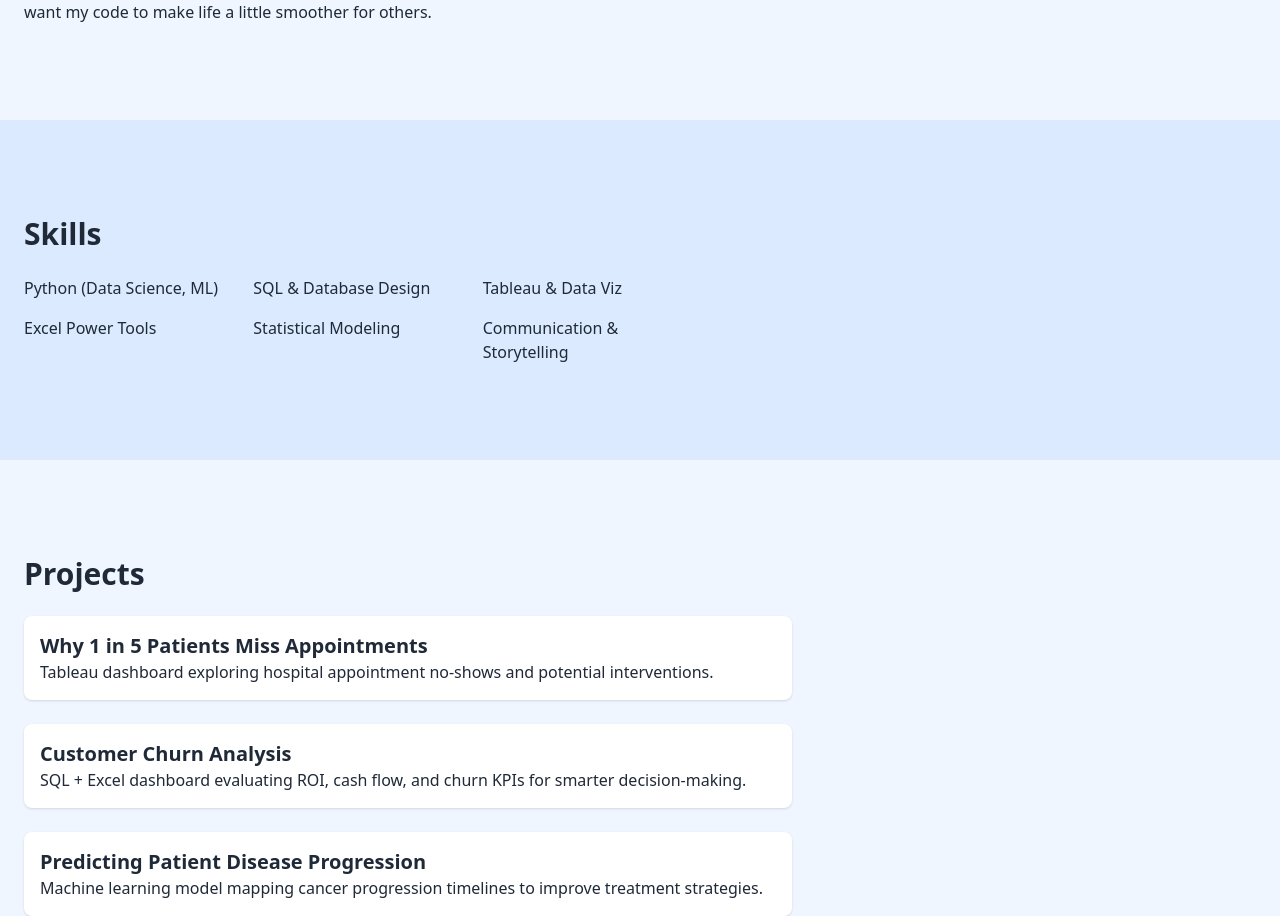
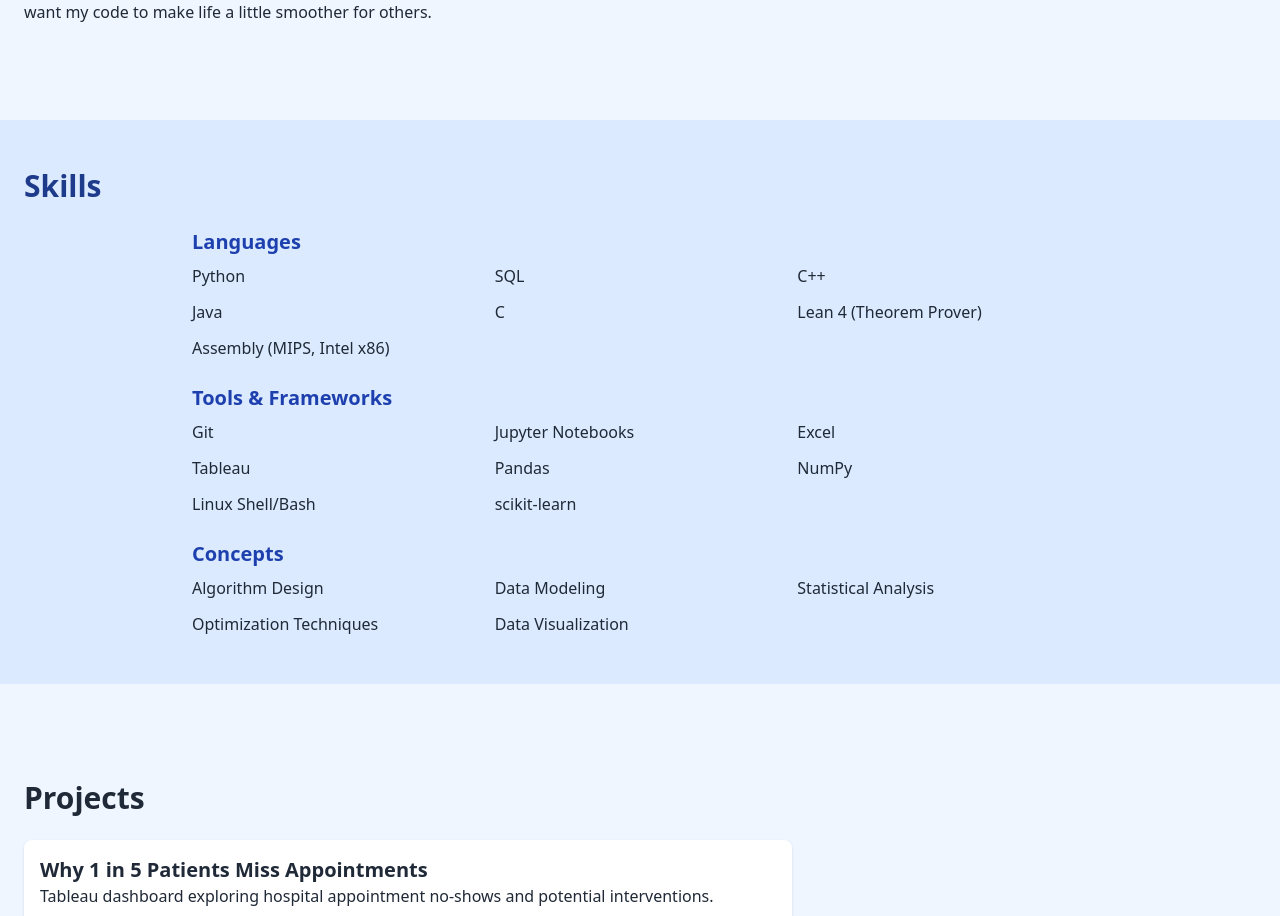
Before and after one commit to manasa7958/portfolio, a Next.js app: page / in a window 1280 px wide. Shown: the part 1020-1936 px from the top of the page. Built offline with nearby package versions, Linux system fonts and the light colour scheme.

Commit message:
Update SkillsSection.tsx

```diff
--- a/components/sections/SkillsSection.tsx
+++ b/components/sections/SkillsSection.tsx
@@ -1,15 +1,47 @@
 export default function SkillsSection() {
   return (
-    <section id="skills" className="bg-blue-100 text-gray-800">
-      <h2 className="text-3xl mb-6">Skills</h2>
-      <ul className="grid grid-cols-2 md:grid-cols-3 gap-4 max-w-2xl">
-        <li>Python (Data Science, ML)</li>
-        <li>SQL & Database Design</li>
-        <li>Tableau & Data Viz</li>
-        <li>Excel Power Tools</li>
-        <li>Statistical Modeling</li>
-        <li>Communication & Storytelling</li>
-      </ul>
+    <section id="skills" className="bg-blue-100 text-gray-800 py-12 px-6">
+      <h2 className="text-3xl mb-6 font-bold text-blue-900">Skills</h2>
+
+      <div className="max-w-4xl mx-auto space-y-6">
+        <div>
+          <h3 className="text-xl font-semibold text-blue-800 mb-2">Languages</h3>
+          <ul className="grid grid-cols-2 md:grid-cols-3 gap-3">
+            <li>Python</li>
+            <li>SQL</li>
+            <li>C++</li>
+            <li>Java</li>
+            <li>C</li>
+            <li>Lean 4 (Theorem Prover)</li>
+            <li>Assembly (MIPS, Intel x86)</li>
+          </ul>
+        </div>
+
+        <div>
+          <h3 className="text-xl font-semibold text-blue-800 mb-2">Tools & Frameworks</h3>
+          <ul className="grid grid-cols-2 md:grid-cols-3 gap-3">
+            <li>Git</li>
+            <li>Jupyter Notebooks</li>
+            <li>Excel</li>
+            <li>Tableau</li>
+            <li>Pandas</li>
+            <li>NumPy</li>
+            <li>Linux Shell/Bash</li>
+            <li>scikit-learn</li>
+          </ul>
+        </div>
+
+        <div>
+          <h3 className="text-xl font-semibold text-blue-800 mb-2">Concepts</h3>
+          <ul className="grid grid-cols-2 md:grid-cols-3 gap-3">
+            <li>Algorithm Design</li>
+            <li>Data Modeling</li>
+            <li>Statistical Analysis</li>
+            <li>Optimization Techniques</li>
+            <li>Data Visualization</li>
+          </ul>
+        </div>
+      </div>
     </section>
   )
 }
```
